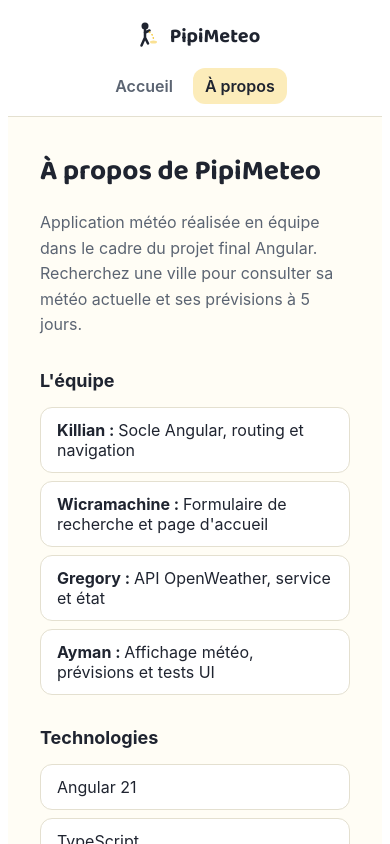
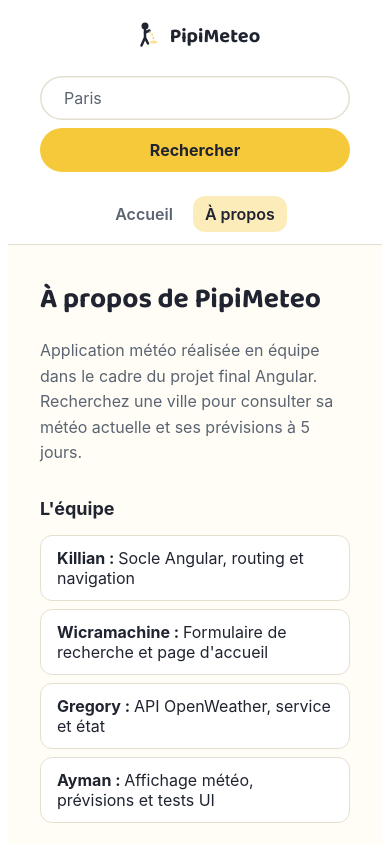
Before and after one commit to wicra/PipiMeteo-Tp-Final, an Angular app: page /about in a window 390 px wide. Shown: the top 844 px of the page. Built offline with nearby package versions, Linux system fonts and the light colour scheme; no server answers.

Commit message:
ajoute la recherche dans la navbar

```diff
--- a/src/app/components/navbar/navbar.css
+++ b/src/app/components/navbar/navbar.css
@@ -21,6 +21,12 @@
   gap: var(--space-2);
   color: var(--color-text);
   text-decoration: none;
+}
+
+.navbar__search {
+  flex: 1 1 16rem;
+  max-width: 22rem;
+  padding-block: var(--space-2);
 }
 
 .navbar__title {
@@ -71,4 +77,9 @@
     text-align: center;
     padding-block: var(--space-3);
   }
+
+  .navbar__search {
+    flex-basis: 100%;
+    max-width: 100%;
+  }
 }
--- a/src/app/components/navbar/navbar.html
+++ b/src/app/components/navbar/navbar.html
@@ -4,12 +4,20 @@
     <span class="navbar__title">PipiMeteo</span>
   </a>
 
+  @if (showSearch()) {
+    <div class="navbar__search">
+      <app-search />
+    </div>
+  }
+
   <ul class="navbar__links">
     <li>
       <a routerLink="/home" routerLinkActive="navbar__link--active" class="navbar__link">Accueil</a>
     </li>
     <li>
-      <a routerLink="/about" routerLinkActive="navbar__link--active" class="navbar__link">À propos</a>
+      <a routerLink="/about" routerLinkActive="navbar__link--active" class="navbar__link"
+        >À propos</a
+      >
     </li>
   </ul>
 </nav>
--- a/src/app/components/navbar/navbar.ts
+++ b/src/app/components/navbar/navbar.ts
@@ -1,12 +1,27 @@
-import { Component } from '@angular/core';
-import { RouterLink, RouterLinkActive } from '@angular/router';
+import { Component, computed, inject } from '@angular/core';
+import { toSignal } from '@angular/core/rxjs-interop';
+import { NavigationEnd, Router, RouterLink, RouterLinkActive } from '@angular/router';
+import { filter, map } from 'rxjs';
 
+import { Search } from '../search/search';
 import { Logo } from '../../shared/components/logo/logo';
 
 @Component({
   selector: 'app-navbar',
-  imports: [RouterLink, RouterLinkActive, Logo],
+  imports: [RouterLink, RouterLinkActive, Logo, Search],
   templateUrl: './navbar.html',
   styleUrl: './navbar.css',
 })
-export class Navbar {}
+export class Navbar {
+  private readonly router = inject(Router);
+
+  private readonly currentUrl = toSignal(
+    this.router.events.pipe(
+      filter((event): event is NavigationEnd => event instanceof NavigationEnd),
+      map((event) => event.urlAfterRedirects),
+    ),
+    { initialValue: this.router.url },
+  );
+
+  protected readonly showSearch = computed(() => !this.currentUrl().startsWith('/home'));
+}
```
Also changed, not shown: 1 other file (tests, documents, lock files or other folders).
